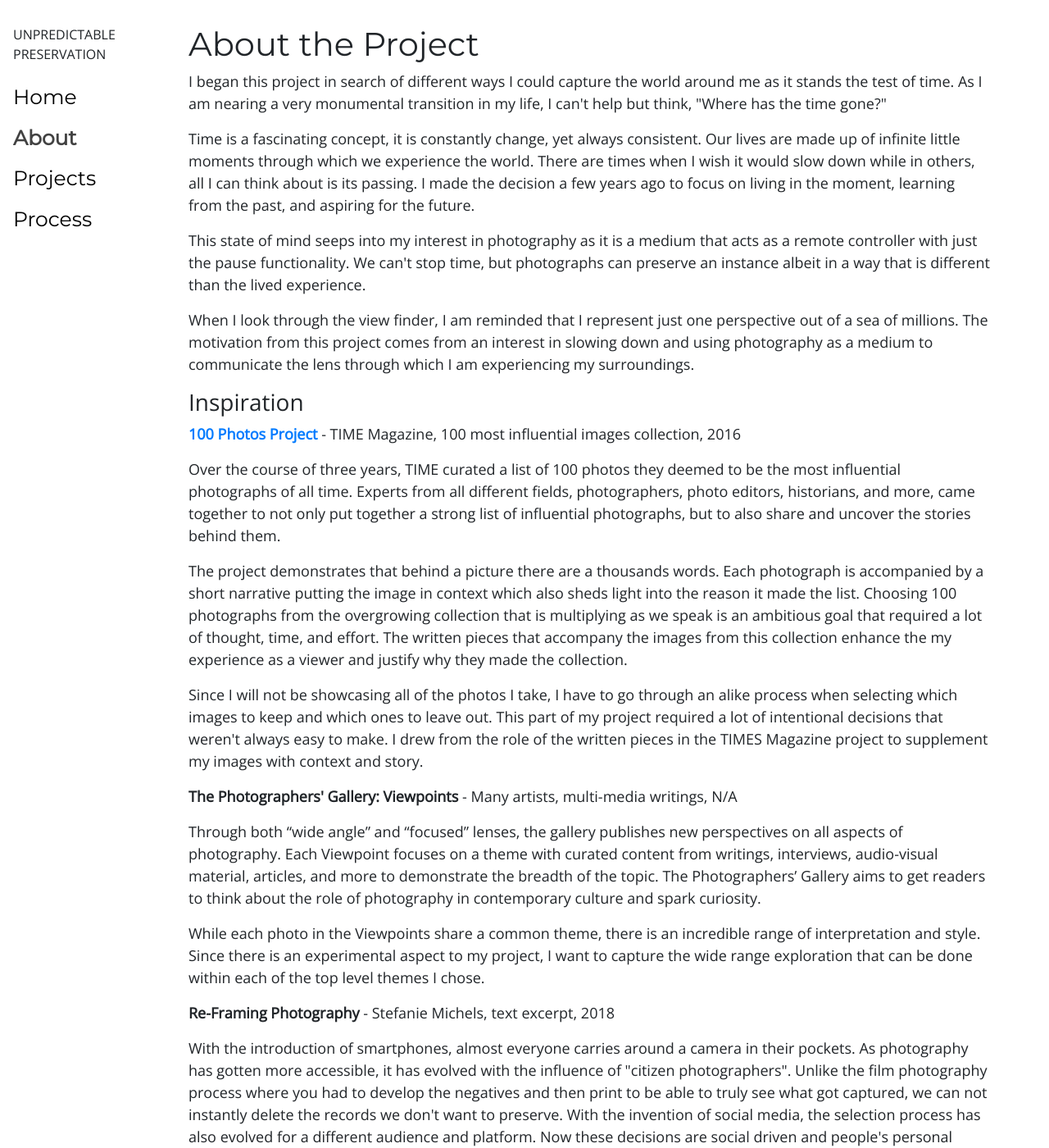
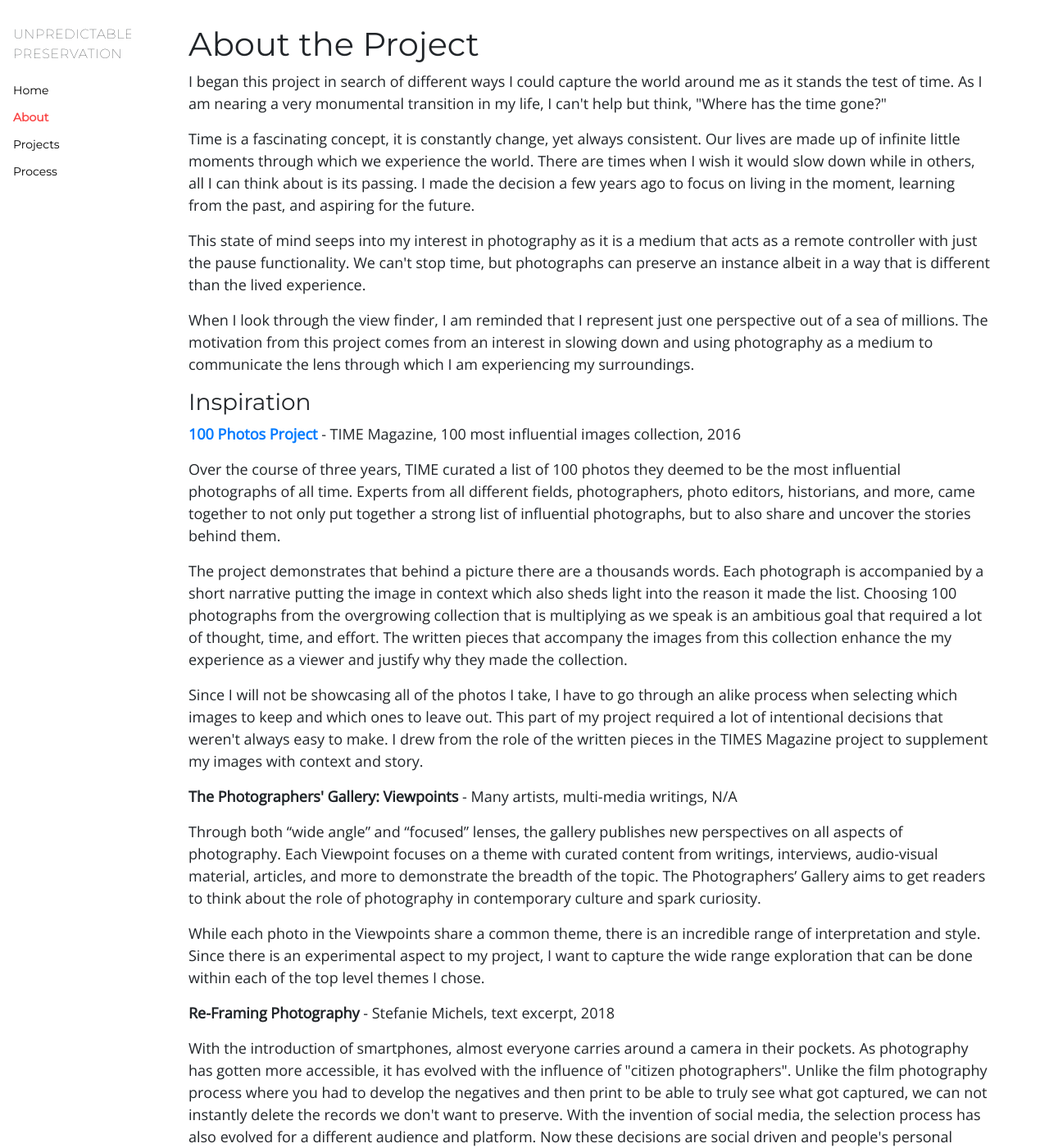
Before and after one commit to annagriffin/photography-portfolio, a Jekyll site: the page built from about.html, in a window 1280 px wide and 1400 px high. Shown: the whole window at 82% size. Built offline with Jekyll 4.4.1, drawn with Linux system fonts in a browser that asks for light colours; nearby versions of some CDN libraries.

Commit message:
change title

```diff
--- a/_layouts/default.html
+++ b/_layouts/default.html
@@ -6,7 +6,7 @@
   <title>{{ page.title }}</title>
   <link rel="stylesheet" href="{{ '/assets/css/styles.css' | relative_url }}">
   <link rel="preconnect" href="https://fonts.gstatic.com">
-  <link href="https://fonts.googleapis.com/css2?family=Montserrat&family=Open+Sans&display=swap" rel="stylesheet">
+  <link href="https://fonts.googleapis.com/css2?family=Montserrat:wght@100;400&family=Open+Sans&display=swap" rel="stylesheet">
   <link rel="stylesheet" href="https://cdn.jsdelivr.net/npm/bootstrap@4.5.3/dist/css/bootstrap.min.css" integrity="sha384-TX8t27EcRE3e/ihU7zmQxVncDAy5uIKz4rEkgIXeMed4M0jlfIDPvg6uqKI2xXr2" crossorigin="anonymous">
   <link rel="stylesheet" href="https://cdn.jsdelivr.net/npm/bootstrap-icons@1.4.1/font/bootstrap-icons.css">
 </head>
--- a/_sass/main.scss
+++ b/_sass/main.scss
@@ -23,14 +23,26 @@ body {
   font-family: "Montserrat", sans-serif;
   padding: 6px 8px 6px 16px;
   text-decoration: none;
-  font-size: 25px;
+  font-size: 14px;
   color: #000000;
   display: block;
+
+  &:hover {
+    text-decoration: none;
+    text-transform: scale(1.3);
+    color: #428bca;
+  }
 }
 
 .title {
   padding-left: 16px;
   text-transform: uppercase;
+  letter-spacing: 0.04rem;
+  font-family: 'Montserrat', sans-serif;
+  font-size: 16px;
+  font-weight: 100;
+
+
 }
 
 .main {
@@ -39,7 +51,7 @@ body {
   padding: 0px 10px;
 }
 
-h1, h2 {
+h1, h2, h3 {
  font-family: 'Montserrat', sans-serif;
  margin-block-end: 0.3em;
 }
@@ -127,7 +139,7 @@ h1, h2 {
 
 
 .current {
-  color:rgb(66, 66, 66) !important;
+  color:rgb(250, 69, 69) !important;
   font-weight: bold;
 }
 
```
